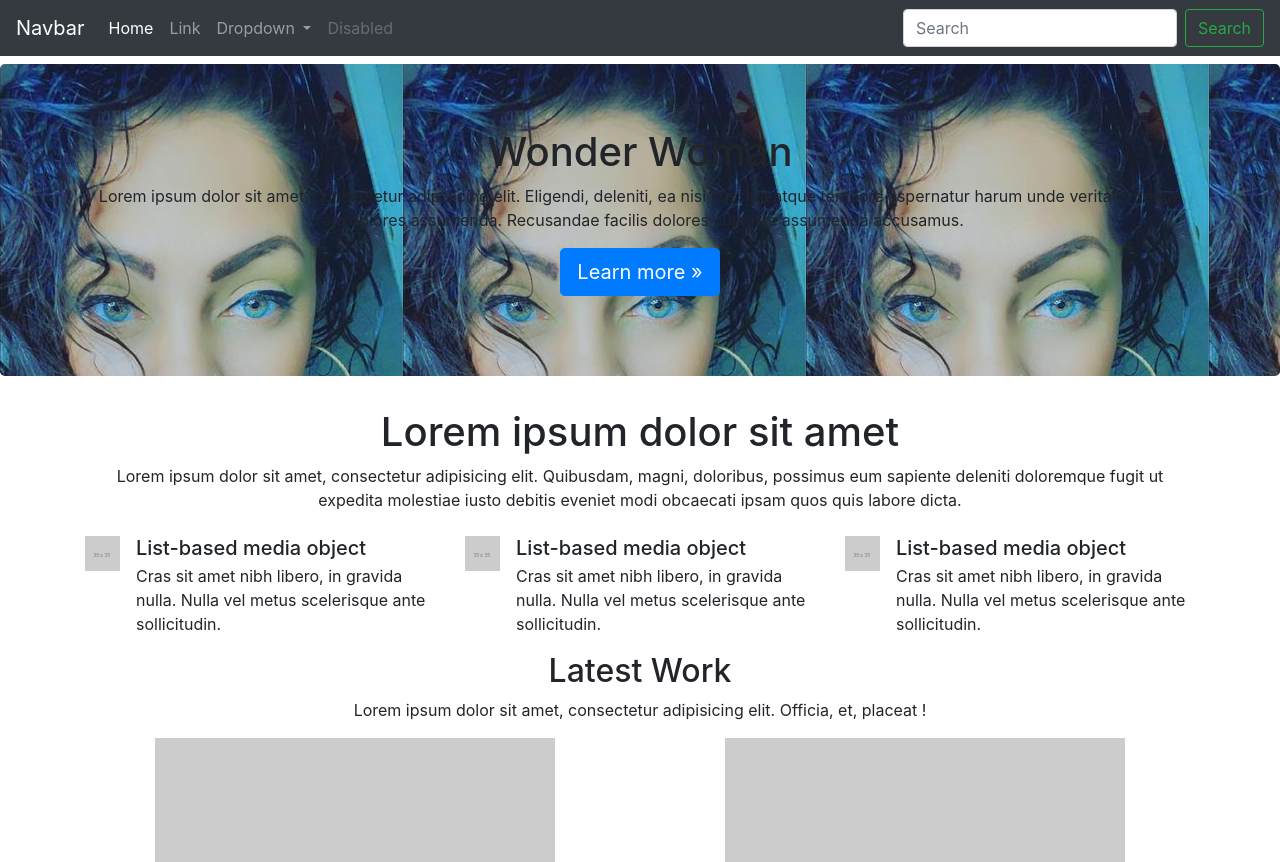
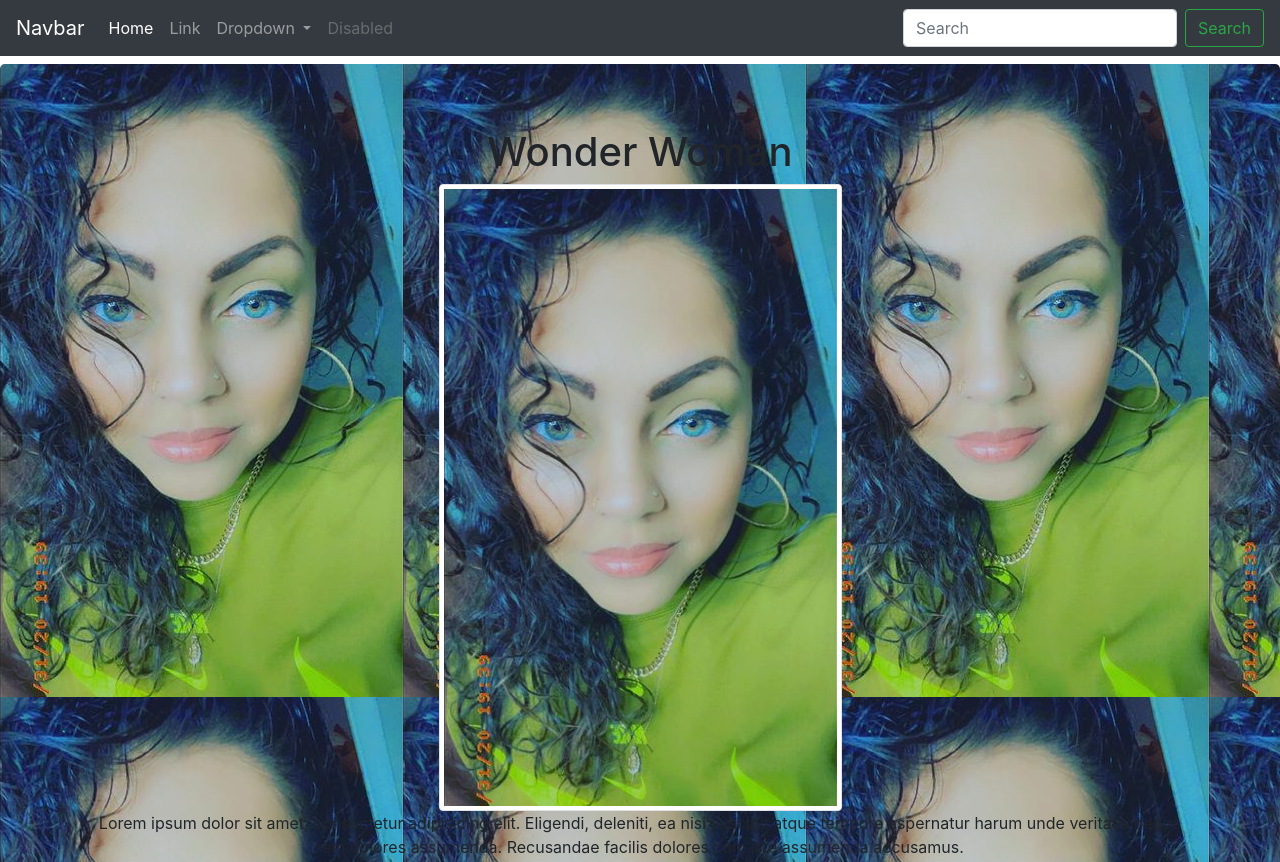
Before and after one commit to dlopez079/hadassahisart.com, a plain HTML site: page index.html in a window 1280 px wide. Shown: the top 862 px of the page. Drawn offline with Linux system fonts and the light colour scheme.

Commit message:
Added image to jumbotron

```diff
--- a/index.html
+++ b/index.html
@@ -52,6 +52,7 @@
           <div class="row">
             <div class="col-12">
               <h1>Wonder Woman</h1>
+              <img src="images/AlexHero2.PNG" alt="Wonder Woman" width="403" height="633" class="img-fluid img-thumbnail"/>
               <p>Lorem ipsum dolor sit amet, consectetur adipisicing elit. Eligendi, deleniti, ea nisi suscipit atque tempore aspernatur harum unde veritatis neque rem dolores assumenda. Recusandae facilis dolores cum iste assumenda accusamus.</p>
               <p><a class="btn btn-primary btn-lg" href="#" role="button">Learn more »</a></p>
             </div>
```
